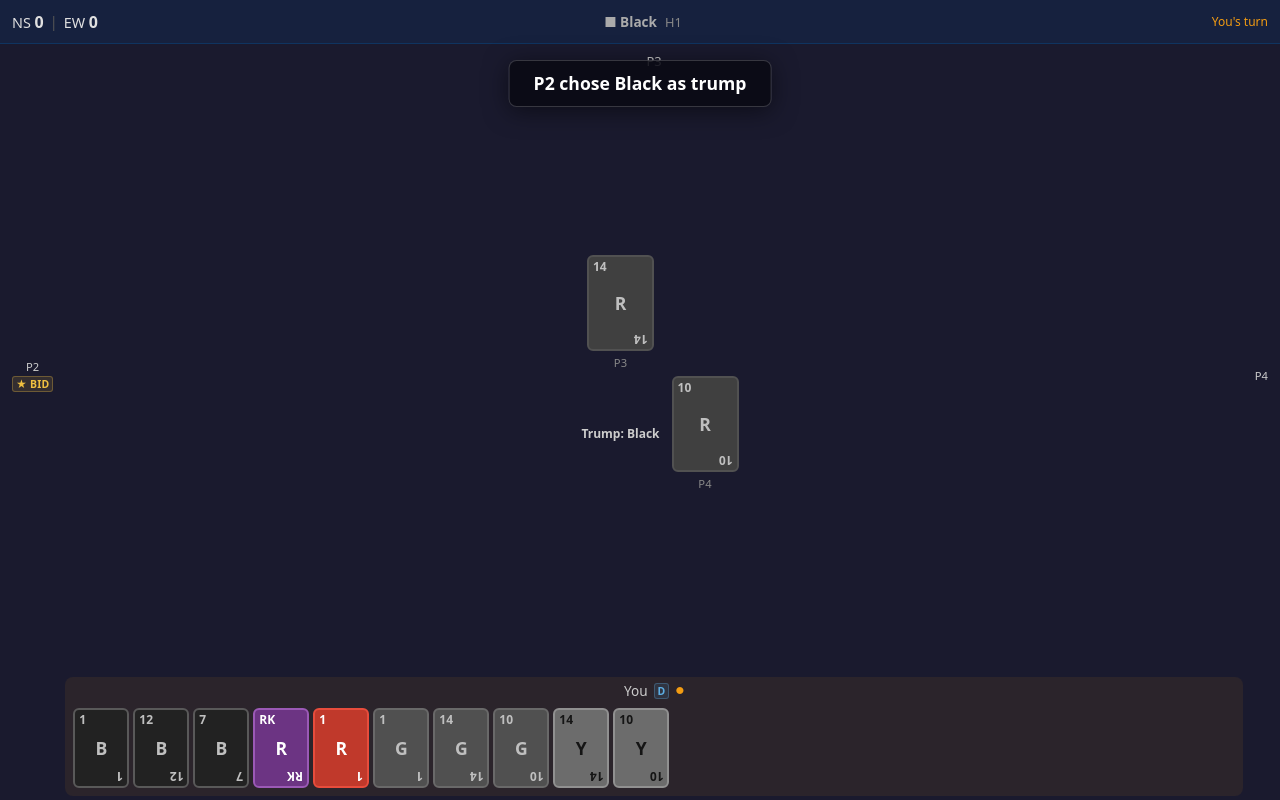
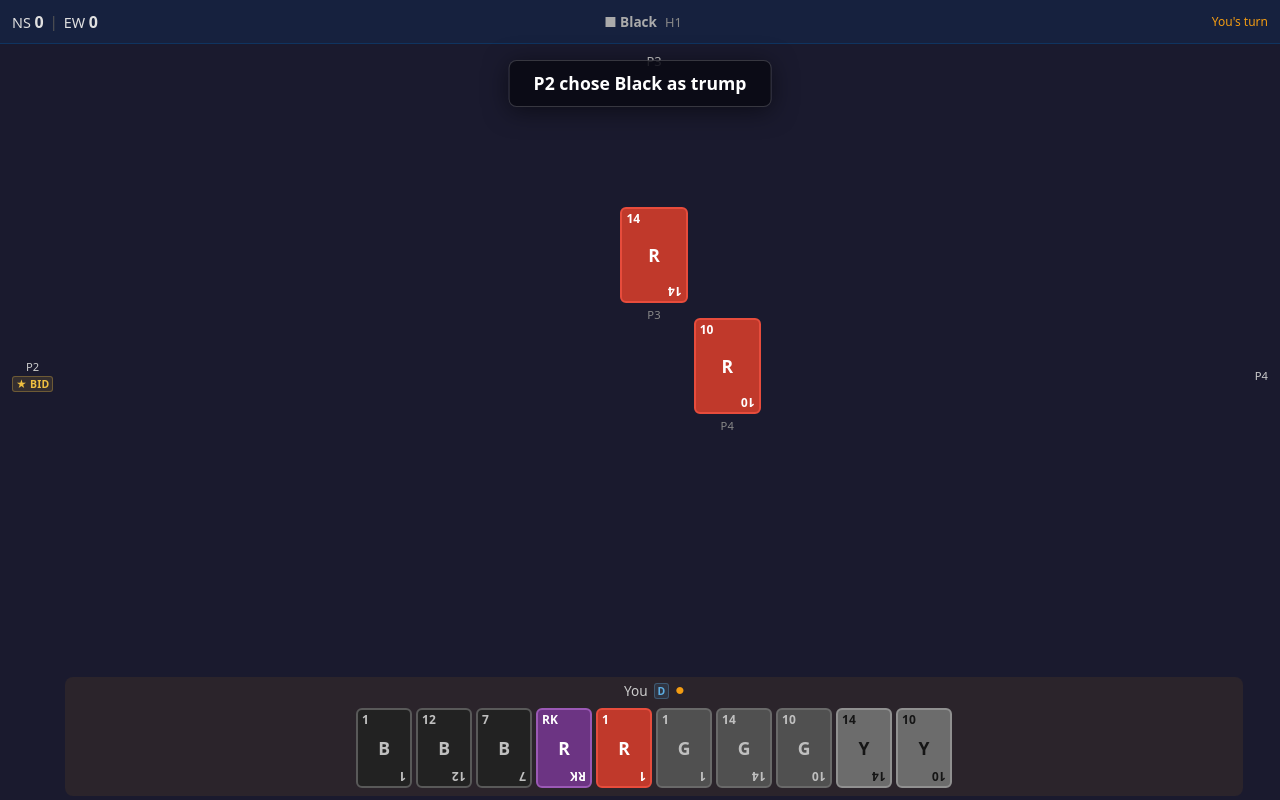
Before and after one commit to psychosledge/squickr-rook, a React (Vite) app in the folder apps/web/: page / in a window 1280 px wide. Both pictures are taken after a click on the button "New Game". Built offline with nearby package versions, Linux system fonts and the light colour scheme.

Commit message:
fix(web): display cards full-colour, stable trick grid, centre desktop hand

```diff
--- a/apps/web/src/components/CardHand/CardHand.module.css
+++ b/apps/web/src/components/CardHand/CardHand.module.css
@@ -20,7 +20,7 @@
 @media (min-width: 901px) {
   .hand {
     gap: 4px;
-    justify-content: flex-start;
+    justify-content: center;
     padding: 4px 8px;
     overflow-x: auto;
     overflow-y: visible;
--- a/apps/web/src/components/CurrentTrick/CurrentTrick.module.css
+++ b/apps/web/src/components/CurrentTrick/CurrentTrick.module.css
@@ -6,15 +6,12 @@
   display: grid;
   grid-template-areas:
     ". top ."
-    "left info right"
+    "left . right"
     ". bottom .";
-  grid-template-columns: auto auto auto;
-  grid-template-rows: auto auto auto;
-  width: auto;
-  height: auto;
+  grid-template-columns: var(--trick-card-w) auto var(--trick-card-w);
+  grid-template-rows:    var(--trick-card-h) auto var(--trick-card-h);
   align-items: center;
   justify-items: center;
-  min-height: 0;
   padding: 6px;
   gap: 6px;
 }
@@ -37,28 +34,6 @@
   letter-spacing: 0.02em;
 }
 
-.info {
-  display: flex;
-  flex-direction: column;
-  align-items: center;
-  justify-content: center;
-  gap: 2px;
-  padding: 4px 6px;
-}
-
-.trump {
-  font-size: 0.75rem;
-  font-weight: 600;
-  color: #ccc;
-  white-space: nowrap;
-}
-
-.empty {
-  color: #555;
-  font-size: 0.75rem;
-  font-style: italic;
-}
-
 /* desktop: slightly more breathing room */
 @media (min-width: 901px) {
   .trick {
--- a/apps/web/src/components/CurrentTrick/CurrentTrick.tsx
+++ b/apps/web/src/components/CurrentTrick/CurrentTrick.tsx
@@ -19,7 +19,7 @@ const SEAT_AREA: Record<Seat, string> = {
 
 const ALL_SEATS: Seat[] = ["S", "E", "W", "N"];
 
-export default function CurrentTrick({ trick, trump }: Props) {
+export default function CurrentTrick({ trick, trump: _trump }: Props) {
   // Build a lookup: seat → cardId (only for played cards)
   const playedBySeat: Partial<Record<Seat, string>> = {};
   for (const { seat, cardId } of trick) {
@@ -42,7 +42,7 @@ export default function CurrentTrick({ trick, trump }: Props) {
               <>
                 <PlayingCard
                   cardId={cardId}
-                  isPlayable={false}
+                  isDisplay={true}
                   style={{ width: "var(--trick-card-w)", height: "var(--trick-card-h)" }}
                 />
                 <span className={styles.seatLabel}>{getSeatLabel(seat)}</span>
@@ -51,19 +51,6 @@ export default function CurrentTrick({ trick, trump }: Props) {
           </div>
         );
       })}
-
-      {/* Center info cell */}
-      <div
-        data-testid="trick-info"
-        className={styles.info}
-        style={{ gridArea: "info" }}
-      >
-        {trump ? (
-          <span className={styles.trump}>Trump: {trump}</span>
-        ) : (
-          <span className={styles.empty}>Waiting...</span>
-        )}
-      </div>
     </div>
   );
 }
--- a/apps/web/src/components/PlayingCard/PlayingCard.module.css
+++ b/apps/web/src/components/PlayingCard/PlayingCard.module.css
@@ -16,13 +16,17 @@
 }
 
 @media (hover: hover) {
-  .card:hover:not(.unplayable) {
+  .card:hover:not(.unplayable):not(.displayOnly) {
     transform: translateY(-4px);
   }
 }
 
 .unplayable {
   filter: grayscale(1) brightness(0.75);
+  cursor: default;
+}
+
+.displayOnly {
   cursor: default;
 }
 
--- a/apps/web/src/components/PlayingCard/PlayingCard.tsx
+++ b/apps/web/src/components/PlayingCard/PlayingCard.tsx
@@ -7,6 +7,7 @@ type Props = {
   cardId: CardId;
   faceDown?: boolean;
   isPlayable?: boolean;
+  isDisplay?: boolean;
   isSelected?: boolean;
   onClick?: () => void;
   style?: CSSProperties;
@@ -16,6 +17,7 @@ export default function PlayingCard({
   cardId,
   faceDown = false,
   isPlayable = true,
+  isDisplay = false,
   isSelected = false,
   onClick,
   style,
@@ -28,15 +30,15 @@ export default function PlayingCard({
 
   return (
     <div
-      className={`${styles.card} ${!isPlayable ? styles.unplayable : ""} ${isSelected ? styles.selected : ""}`}
+      className={`${styles.card} ${!isPlayable && !isDisplay ? styles.unplayable : ""} ${isDisplay ? styles.displayOnly : ""} ${isSelected ? styles.selected : ""}`}
       style={{
         backgroundColor: display.bgColor,
         borderColor: isSelected ? "#ffffff" : display.borderColor,
         color: display.textColor,
         ...style,
       }}
-      onClick={isPlayable && onClick ? onClick : undefined}
-      role={onClick && isPlayable ? "button" : undefined}
+      onClick={!isDisplay && isPlayable && onClick ? onClick : undefined}
+      role={!isDisplay && onClick && isPlayable ? "button" : undefined}
       aria-label={`${display.label} ${display.colorName}`}
     >
       <span className={styles.topLeft}>{display.label}</span>
```
Also changed, not shown: 2 other files (tests, documents, lock files or other folders).
